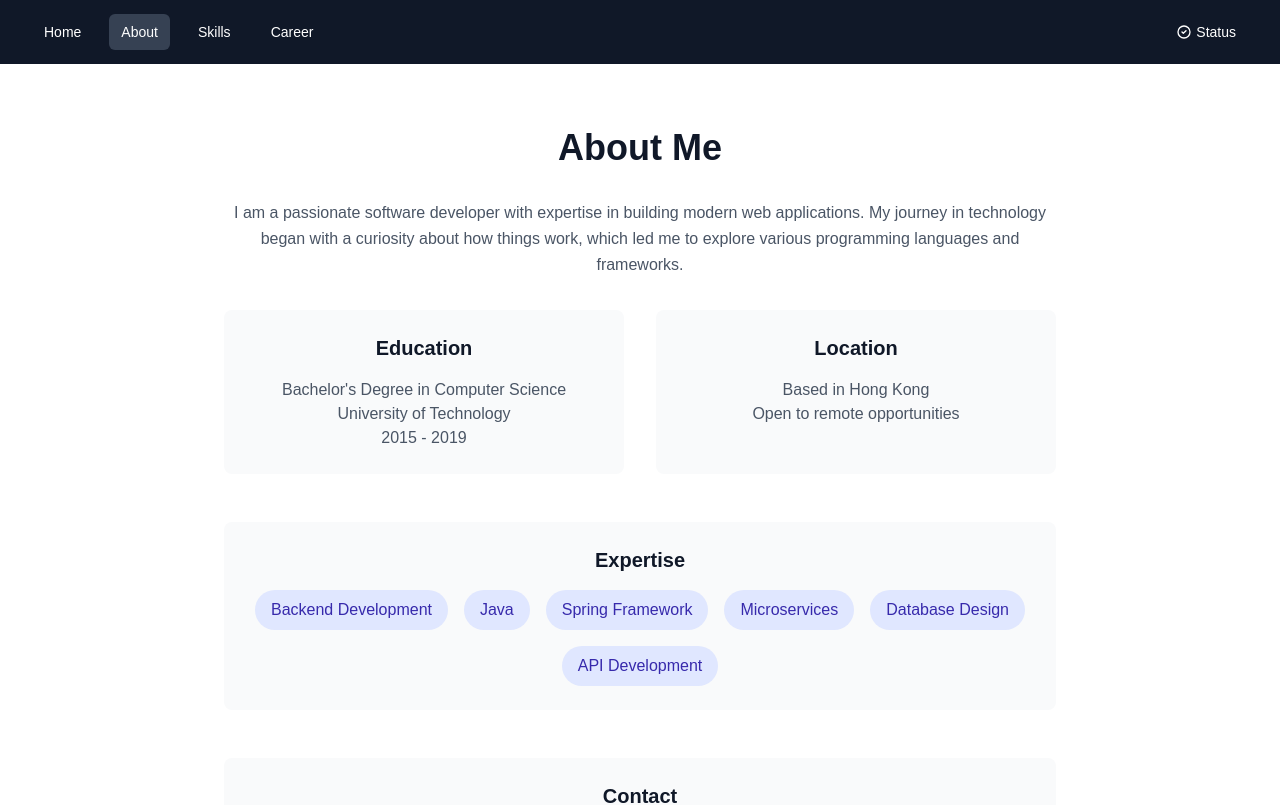
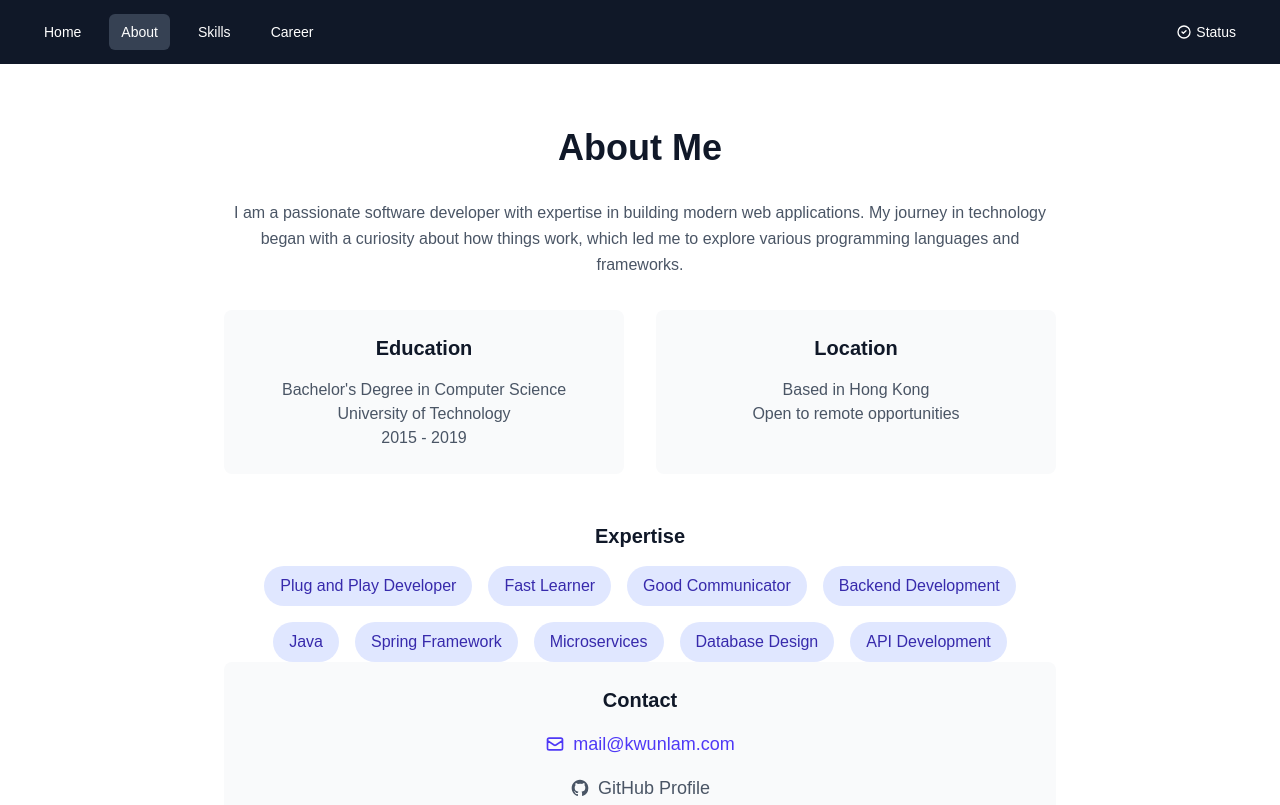
Before and after one commit to etklam/portfolio-2025-apr, a Next.js app: page /about in a window 1280 px wide. Shown: the top 805 px of the page. Built offline with nearby package versions, Linux system fonts and the light colour scheme.

Commit message:
Improve about

```diff
--- a/src/app/about/page.tsx
+++ b/src/app/about/page.tsx
@@ -59,9 +59,12 @@ export default function About() {
               </div>
             </div>
 
-            <div className="bg-gray-50 p-6 rounded-lg mb-12">
+            <div className="mt-12">
               <h3 className="text-xl font-semibold text-gray-900 mb-4">Expertise</h3>
               <div className="flex flex-wrap justify-center gap-4">
+                <span className="px-4 py-2 bg-indigo-100 text-indigo-800 rounded-full">Plug and Play Developer</span>
+                <span className="px-4 py-2 bg-indigo-100 text-indigo-800 rounded-full">Fast Learner</span>
+                <span className="px-4 py-2 bg-indigo-100 text-indigo-800 rounded-full">Good Communicator</span>
                 <span className="px-4 py-2 bg-indigo-100 text-indigo-800 rounded-full">Backend Development</span>
                 <span className="px-4 py-2 bg-indigo-100 text-indigo-800 rounded-full">Java</span>
                 <span className="px-4 py-2 bg-indigo-100 text-indigo-800 rounded-full">Spring Framework</span>
```
